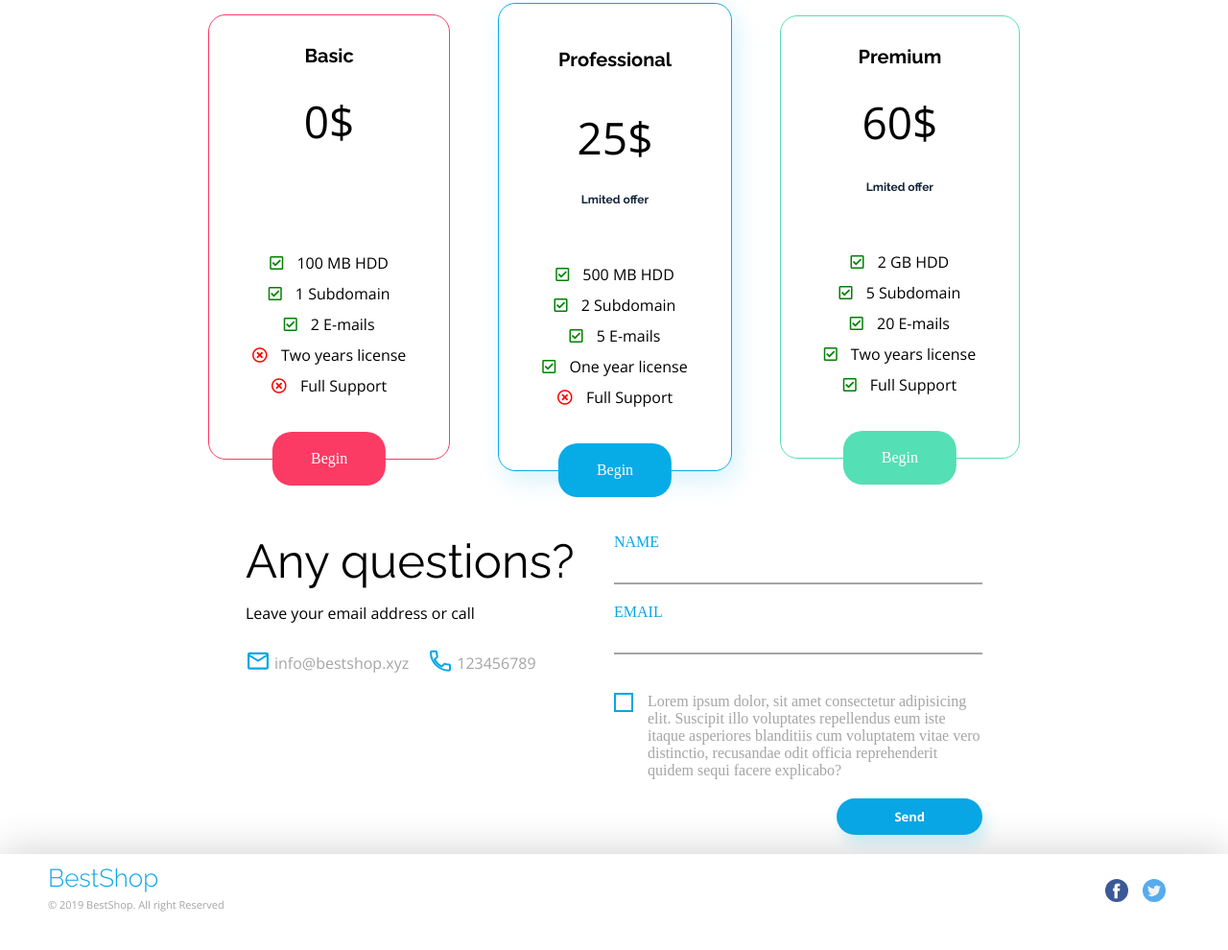
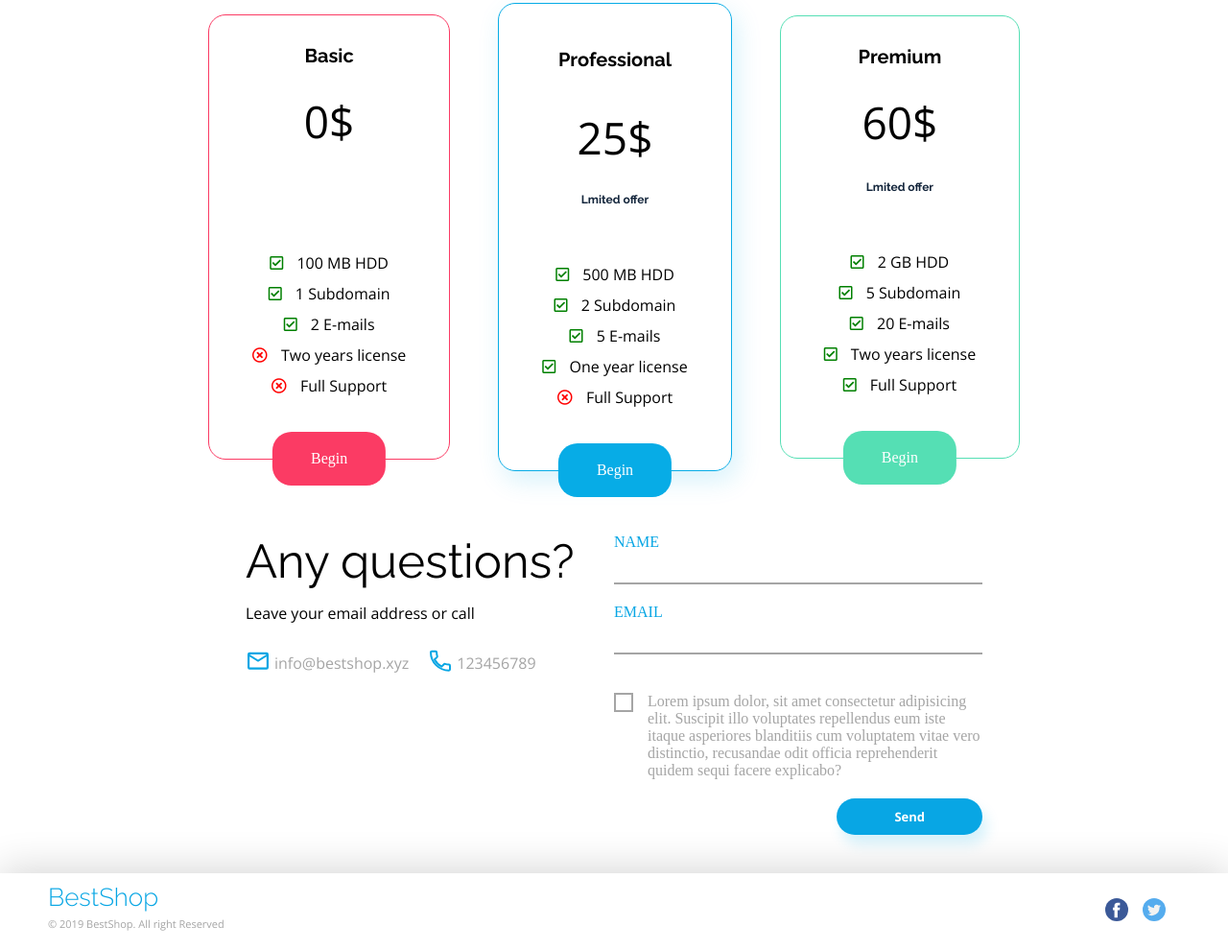
Before and after one commit to Dymik2/bestShop, a plain HTML site: page index.html in a window 1280 px wide. Shown: the part 2087-3077 px from the top of the page at 96% size. Drawn offline with nearby package versions, Linux system fonts and the light colour scheme.

Commit message:
small upgrade

```diff
--- a/css/style.css
+++ b/css/style.css
@@ -613,7 +613,7 @@ main .contact .form__wrapper form input {
     height: 20px;
     flex-shrink: 0;
     flex-basis: 20px;
-    border: 2px solid #08a6e4;
+    border: 2px solid #A5A5A5;
     cursor: pointer;
     margin-right: 15px;
 }
@@ -650,7 +650,7 @@ footer {
     width: 100%;
     height: 10vh;
     box-shadow: 0px -5px 40px #00000029;
-    margin-top: 20px;
+    margin-top: 40px;
     padding-bottom: 10px;
     padding-top: 10px;
 }
```
